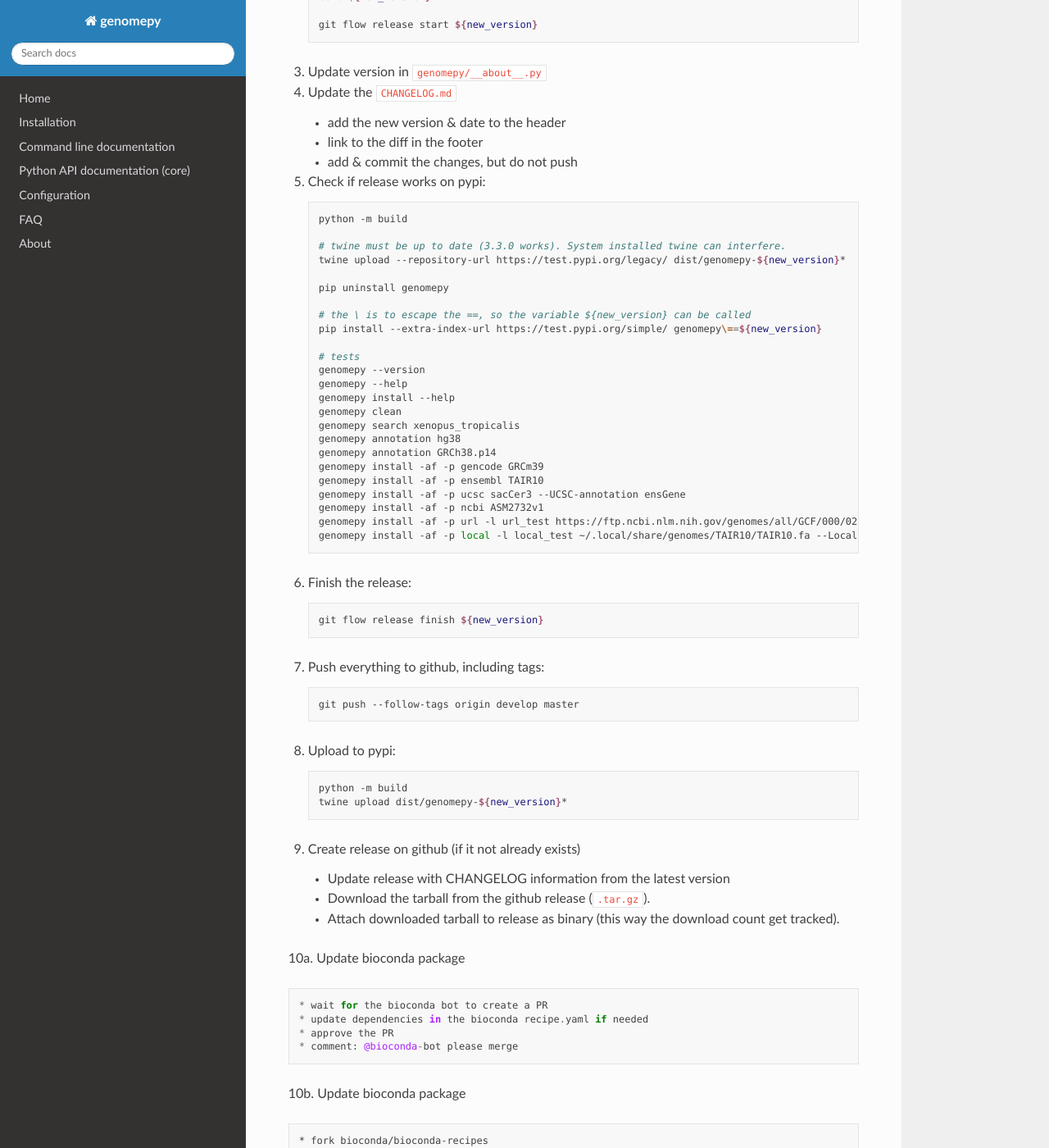
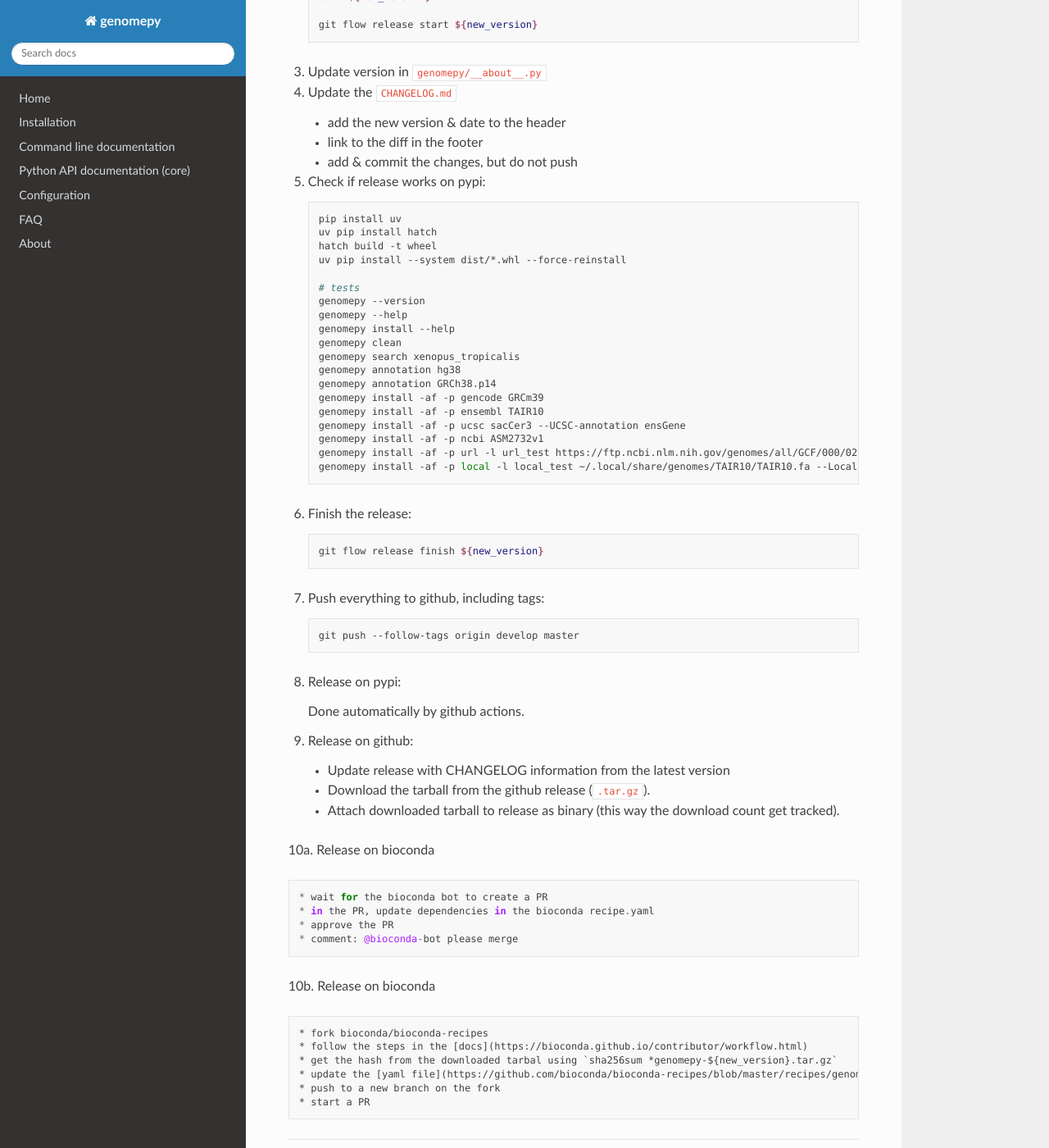
Before and after one commit to vanheeringen-lab/genomepy, a Sphinx documentation site: the page built from docs/release_checklist.md, in a window 1280 px wide and 1400 px high, scrolled down 358 px. Shown: the whole window at 82% size. Built offline with Sphinx 7.4.7 and the Read the Docs theme 3.1.0, drawn with Linux system fonts in a browser that asks for light colours; pages that are not in the unit, such as notebooks, are missing from menus.

Commit message:
update /w github action changes

````diff
--- a/docs/release_checklist.md
+++ b/docs/release_checklist.md
@@ -29,15 +29,10 @@
 5. Check if release works on pypi:
 
     ```shell
-    python -m build
-
-    # twine must be up to date (3.3.0 works). System installed twine can interfere.
-    twine upload --repository-url https://test.pypi.org/legacy/ dist/genomepy-${new_version}*
-
-    pip uninstall genomepy
-
-    # the \ is to escape the ==, so the variable ${new_version} can be called
-    pip install --extra-index-url https://test.pypi.org/simple/ genomepy\==${new_version}
+    pip install uv
+    uv pip install hatch
+    hatch build -t wheel
+    uv pip install --system dist/*.whl --force-reinstall
 
     # tests
     genomepy --version
@@ -68,27 +63,24 @@
     git push --follow-tags origin develop master
     ```
 
-8. Upload to pypi:
+8. Release on pypi:
 
-    ```shell
-    python -m build
-    twine upload dist/genomepy-${new_version}*
-    ```
+    Done automatically by github actions.
 
-9. Create release on github (if it not already exists)
+9. Release on github:
 
     * Update release with CHANGELOG information from the latest version
     * Download the tarball from the github release (`.tar.gz`).
     * Attach downloaded tarball to release as binary (this way the download count get tracked).
 
-10a. Update bioconda package
+10a. Release on bioconda
 
     * wait for the bioconda bot to create a PR
-    * update dependencies in the bioconda recipe.yaml if needed
+    * in the PR, update dependencies in the bioconda recipe.yaml
     * approve the PR
     * comment: @bioconda-bot please merge
 
-10b. Update bioconda package
+10b. Release on bioconda
 
     * fork bioconda/bioconda-recipes
     * follow the steps in the [docs](https://bioconda.github.io/contributor/workflow.html)
````
